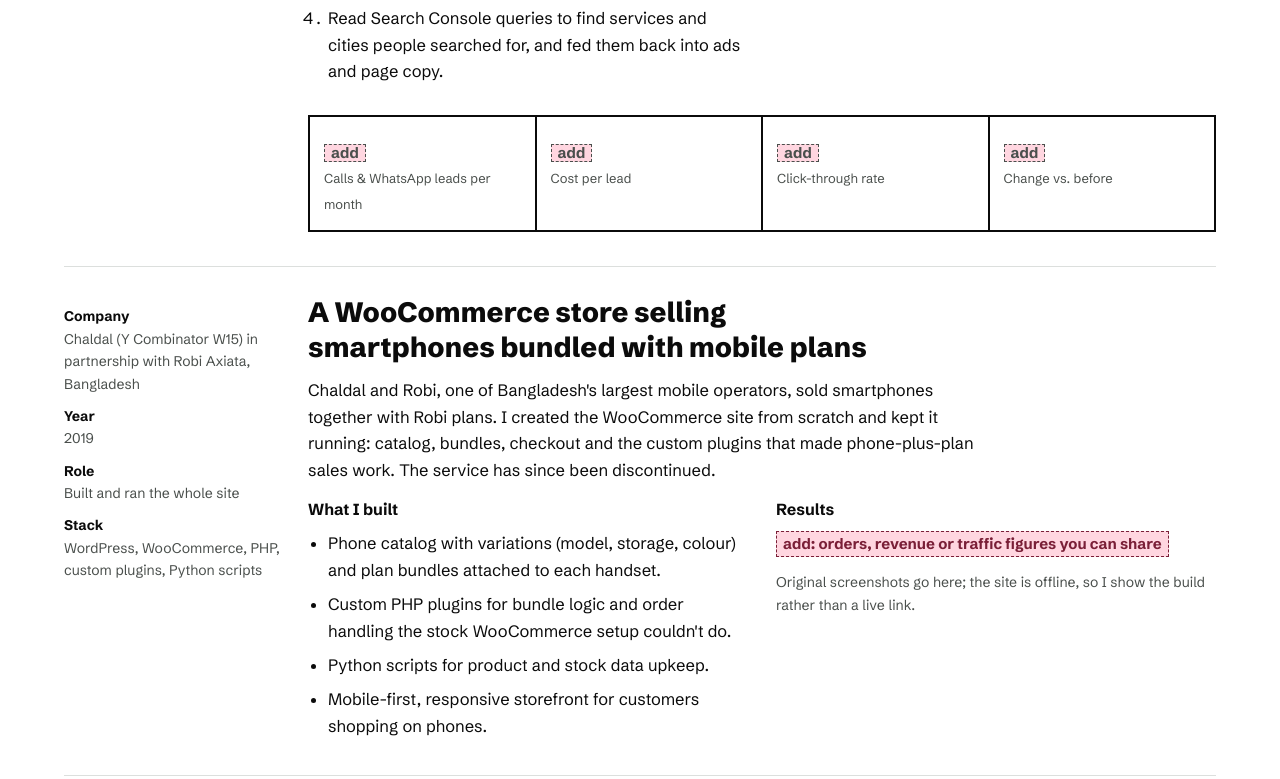
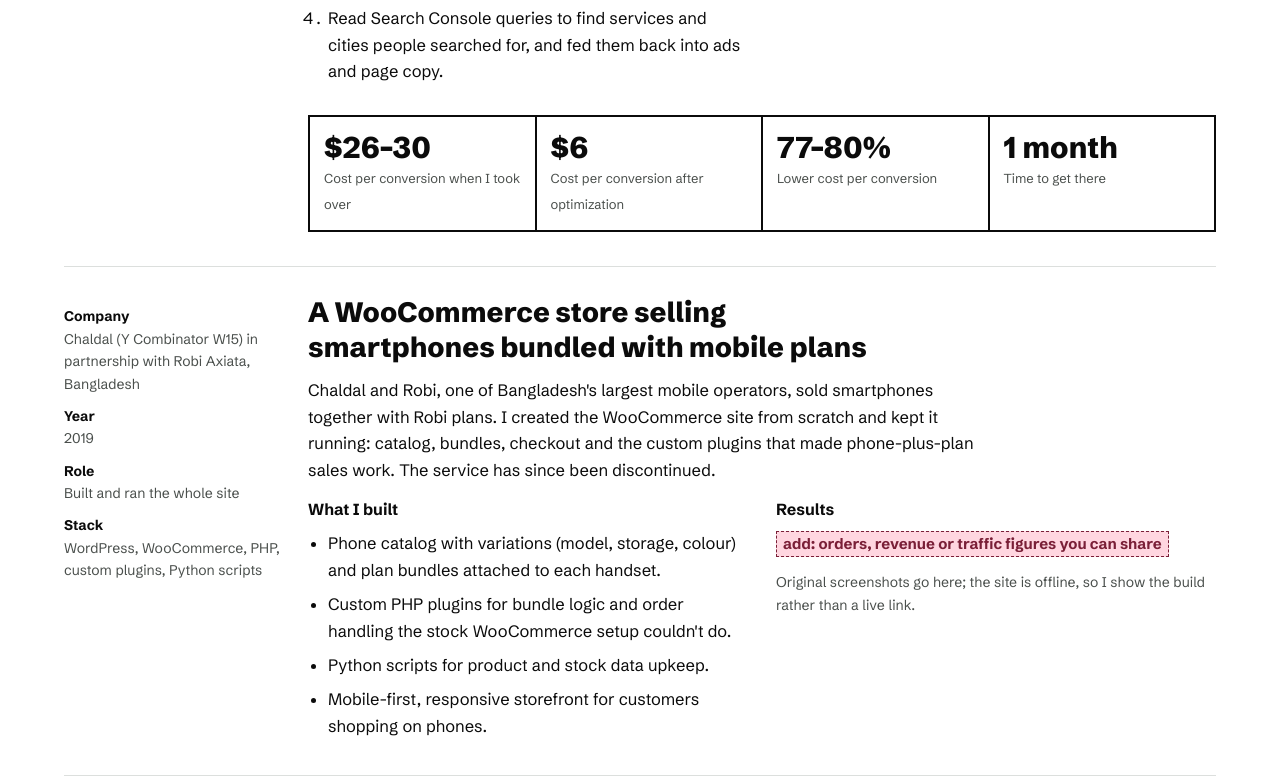
Before and after one commit to riazrbony/portfolio, a plain HTML site: page index.html in a window 1280 px wide. Shown: the part 1681-2460 px from the top of the page. Drawn offline with Linux system fonts and the light colour scheme.

Commit message:
Add real iFAST Google Ads results
Cost per conversion reduced from $26-30 to $6 within one month.

Co-Authored-By: Claude Opus 5.5 <noreply@anthropic.com>
Claude-Session: https://claude.ai/code/session_018bba3KxLjUNV6LTsWS9fZv

```diff
--- a/index.html
+++ b/index.html
@@ -218,12 +218,11 @@ table{font-size:13px}.stack thead{display:none}.stack tr{display:grid;padding-bl
           </div>
         </div>
         <div class="results" aria-label="Results">
-          <div><b><span class="fill">add</span></b><span>Calls &amp; WhatsApp leads per month</span></div>
-          <div><b><span class="fill">add</span></b><span>Cost per lead</span></div>
-          <div><b><span class="fill">add</span></b><span>Click-through rate</span></div>
-          <div><b><span class="fill">add</span></b><span>Change vs. before</span></div>
-        </div>
-      </div>
+          <div><b>$26–30</b><span>Cost per conversion when I took over</span></div>
+          <div><b>$6</b><span>Cost per conversion after optimization</span></div>
+          <div><b>77–80%</b><span>Lower cost per conversion</span></div>
+          <div><b>1 month</b><span>Time to get there</span></div>
+        </div>      </div>
     </article>
 
     <article class="case">
```
